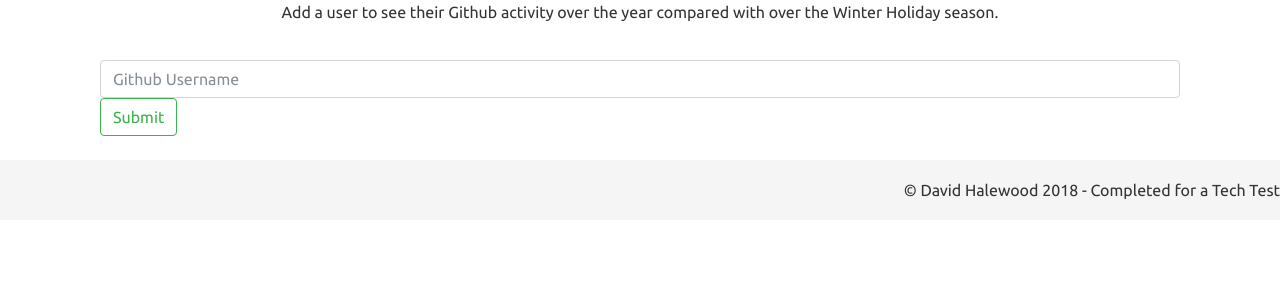
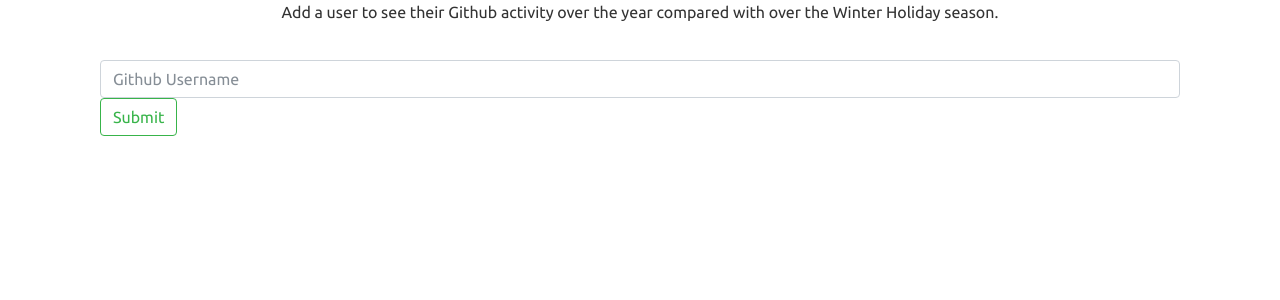
Before and after one commit to TomSpencerLondon/GithubStatMachine, a PHP site: page / in a window 1280 px wide. Shown: the part 56-356 px from the top of the page. Run offline with PHP 8.4, Linux system fonts and the light colour scheme; some libraries are stand-ins or nearby versions.

Commit message:
Removing footer

```diff
--- a/css/style.css
+++ b/css/style.css
@@ -5,12 +5,3 @@ form {
 button {
   float: left
 }
-
-footer {
-  text-align: right;
-  bottom: 0;
-  width: 100%;
-  height: 60px;
-  line-height: 60px;
-  background-color: #f5f5f5
-}
--- a/index.html
+++ b/index.html
@@ -64,10 +64,6 @@
       </div>
     </main>
 
-    <footer>
-        © David Halewood 2018 - Completed for a Tech Test
-    </footer>
-
     <!-- Bootstrap core JavaScript
     ================================================== -->
     <!-- Placed at the end of the document so the pages load faster -->
```
